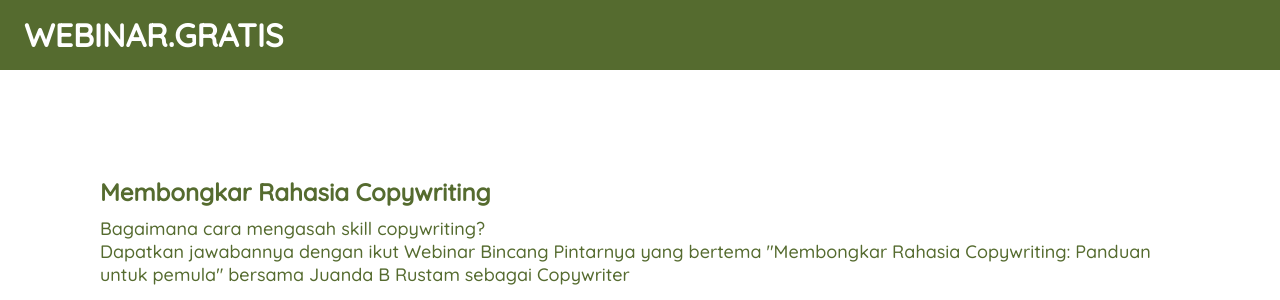
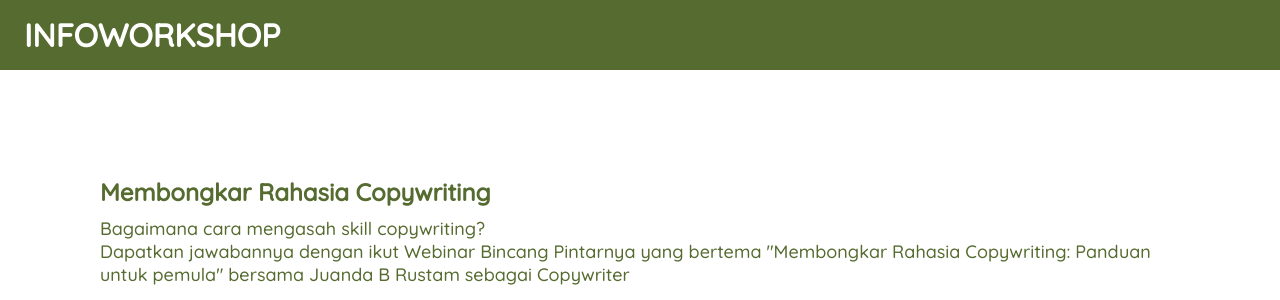
Before and after one commit to IkkeDianN/uasikke, a PHP site: page /home.php in a window 1280 px wide. Shown: the top 300 px of the page. Run offline with PHP 8.4, Linux system fonts and the light colour scheme.

Commit message:
Update home.php

```diff
--- a/home.php
+++ b/home.php
@@ -88,7 +88,7 @@
         <!--- header --->
         <header>
             <div class="container"></div>
-                <h1><a href="">Webinar.gratis</a></h1>
+                <h1><a href="">InfoWorkshop</a></h1>
             </div>
         </header>
 
```
